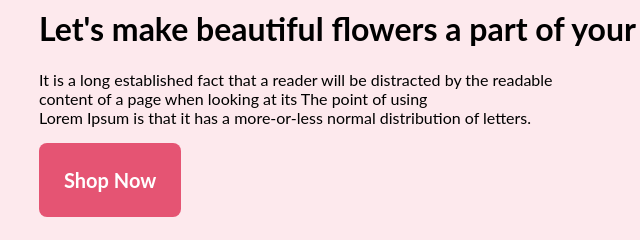
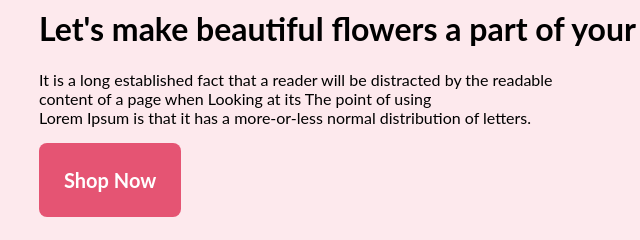
Before and after one commit to anikmondol/My-Flower-Shop, a plain HTML site: page index.html in a window 1280 px wide. Shown: the part 450-690 px from the top of the page, 99-739 px from the left. Drawn offline with Linux system fonts and the light colour scheme.

Commit message:
added my  page

```diff
--- a/index.html
+++ b/index.html
@@ -10,7 +10,7 @@
     <header class="header">
         <div class="d-title">
             <h1>Let's make beautiful flowers a part of your life.</h1>
-            <p>It is a long established fact that a reader  will be distracted by the readable <br>content of a page when looking at its  The point of using <br> Lorem Ipsum is that it has a more-or-less normal distribution of letters.</p>
+            <p>It is a long established fact that a reader  will be distracted by the readable <br>content of a page when Looking at its  The point of using <br> Lorem Ipsum is that it has a more-or-less normal distribution of letters.</p>
             <button class="btn-primary">Shop Now</button>
         </div>
         <div>
```
